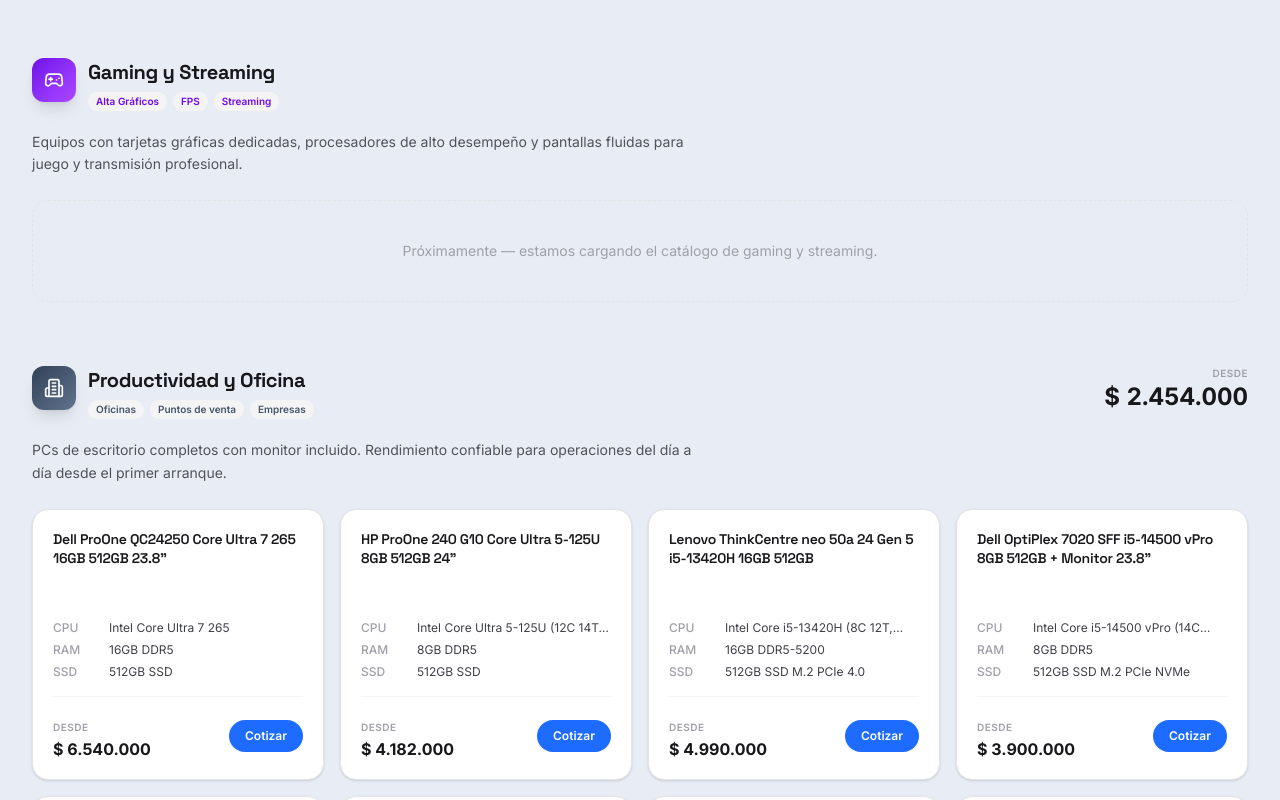
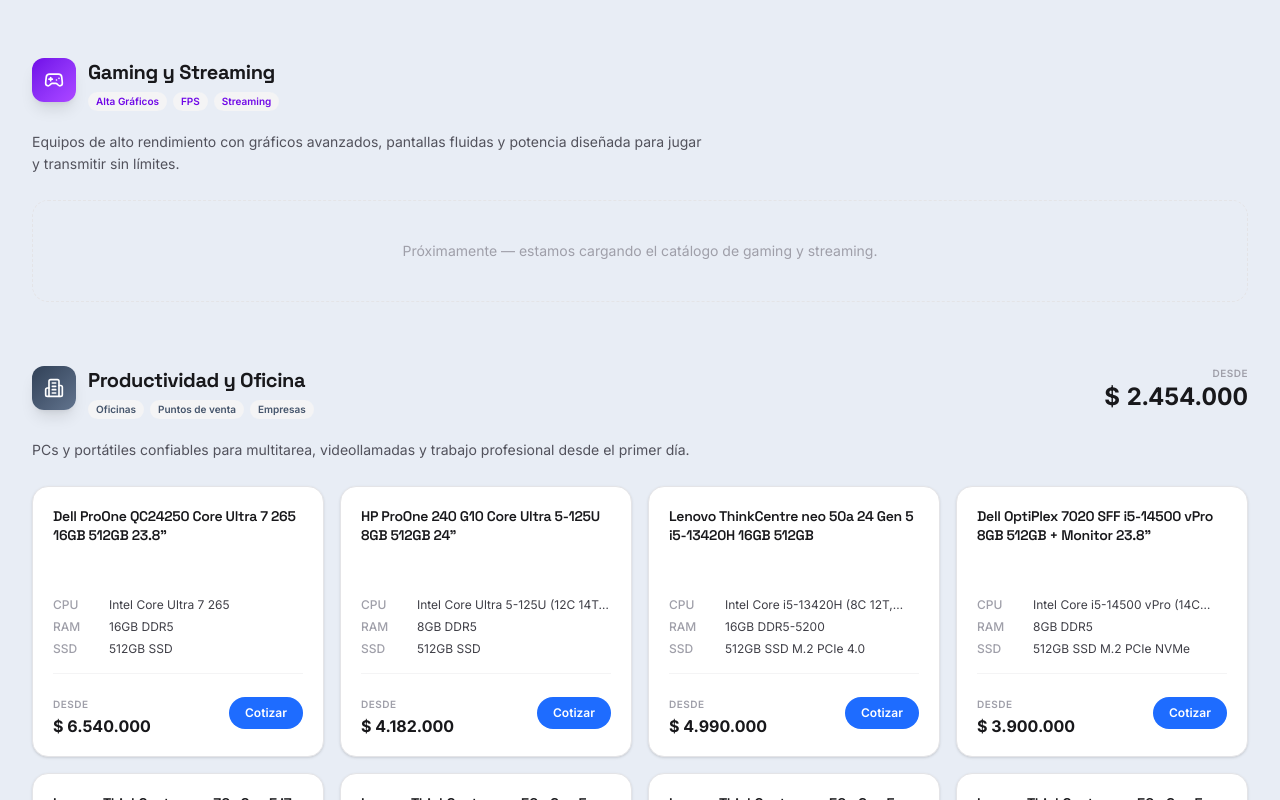
Before and after one commit to luisferupegui/teloconsigo, a Next.js app: page /soluciones in a window 1280 px wide. Shown: the part 1380-2180 px from the top of the page. Built offline with nearby package versions, Linux system fonts and the light colour scheme.

Commit message:
content(promociones): actualizar subtextos de las 11 secciones
Co-Authored-By: Claude Sonnet 4.6 <noreply@anthropic.com>

```diff
--- a/src/app/soluciones/page.tsx
+++ b/src/app/soluciones/page.tsx
@@ -80,7 +80,7 @@ const SECCIONES: SeccionDef[] = [
     filterValue:  "portatil-oficina",
     titulo:       "Hogar y Estudio",
     tags:         ["Teletrabajo", "Estudio", "Económicos"],
-    descripcion:  "Portátiles ágiles y confiables para el hogar o el estudio. Balance ideal entre precio y rendimiento para el uso cotidiano.",
+    descripcion:  "PCs y portátiles ágiles, confiables para estudiar, trabajar y disfrutar en casa con el equilibrio ideal entre rendimiento y precio.",
     icon:         Home,
     iconGradient: "from-sky-600 to-sky-400",
     badge:        PILL,
@@ -93,7 +93,7 @@ const SECCIONES: SeccionDef[] = [
     filterValue:  "gaming-streaming",
     titulo:       "Gaming y Streaming",
     tags:         ["Alta Gráficos", "FPS", "Streaming"],
-    descripcion:  "Equipos con tarjetas gráficas dedicadas, procesadores de alto desempeño y pantallas fluidas para juego y transmisión profesional.",
+    descripcion:  "Equipos de alto rendimiento con gráficos avanzados, pantallas fluidas y potencia diseñada para jugar y transmitir sin límites.",
     icon:         Gamepad2,
     iconGradient: "from-violet-700 to-purple-500",
     badge:        PILL,
@@ -106,7 +106,7 @@ const SECCIONES: SeccionDef[] = [
     filterValue:  "pc-empresarial",
     titulo:       "Productividad y Oficina",
     tags:         ["Oficinas", "Puntos de venta", "Empresas"],
-    descripcion:  "PCs de escritorio completos con monitor incluido. Rendimiento confiable para operaciones del día a día desde el primer arranque.",
+    descripcion:  "PCs y portátiles confiables para multitarea, videollamadas y trabajo profesional desde el primer día.",
     icon:         Building2,
     iconGradient: "from-slate-700 to-slate-500",
     badge:        PILL,
@@ -119,7 +119,7 @@ const SECCIONES: SeccionDef[] = [
     filterValue:  "portatil-ejecutivo",
     titulo:       "Movilidad Premium",
     tags:         ["Livianos", "Elegantes", "Batería larga"],
-    descripcion:  "Portátiles profesionales de alto nivel. ThinkPad, Dell Pro, Asus ExpertBook.",
+    descripcion:  "Portátiles ultra delgados y profesionales diseñados para trabajar con velocidad, autonomía y estilo desde cualquier lugar.",
     icon:         Laptop,
     iconGradient: "from-[#0f3d91] to-[#1e6cff]",
     badge:        PILL,
@@ -132,7 +132,7 @@ const SECCIONES: SeccionDef[] = [
     filterValue:  "redes-servidores",
     titulo:       "Redes y Servidores",
     tags:         ["Routers", "Switches", "NAS"],
-    descripcion:  "Infraestructura de red empresarial. Conectividad estable, segura y escalable para oficinas y sucursales.",
+    descripcion:  "Infraestructura empresarial con conectividad estable, segura y escalable para oficinas, negocios y entornos corporativos.",
     icon:         Server,
     iconGradient: "from-cyan-700 to-cyan-500",
     badge:        PILL,
@@ -145,7 +145,7 @@ const SECCIONES: SeccionDef[] = [
     filterValue:  "creadores-produccion",
     titulo:       "Creadores y Producción",
     tags:         ["Diseño", "Video", "Edición"],
-    descripcion:  "Equipos con GPU dedicada y pantallas de alta fidelidad para diseñadores, editores de video y creadores de contenido.",
+    descripcion:  "Equipos con GPU dedicada y pantallas de alta fidelidad para edición, diseño y creación de contenido profesional.",
     icon:         Video,
     iconGradient: "from-rose-700 to-pink-500",
     badge:        PILL,
@@ -158,7 +158,7 @@ const SECCIONES: SeccionDef[] = [
     filterValue:  "smart-home",
     titulo:       "Smart Home",
     tags:         ["Domótica", "Cámaras", "Asistentes"],
-    descripcion:  "Tecnología inteligente para el hogar y la oficina: cámaras, altavoces, hubs y automatización del espacio.",
+    descripcion:  "Tecnología inteligente para hogares y oficinas modernas con automatización, conectividad y entretenimiento integrado.",
     icon:         Wifi,
     iconGradient: "from-orange-600 to-amber-400",
     badge:        PILL,
@@ -171,7 +171,7 @@ const SECCIONES: SeccionDef[] = [
     filterValue:  "monitor",
     titulo:       "Monitores",
     tags:         ["Productividad", "Setups dobles", "Ergonomía"],
-    descripcion:  "Samsung, LG, AOC, Asus. Desde 22\" hasta 32\". Para escritorios de una o doble pantalla.",
+    descripcion:  "Monitores Samsung, LG, Dell, Asus, AOC y Viewsonic para productividad, Gaming y configuraciones de una o doble pantalla.",
     icon:         Monitor,
     iconGradient: "from-teal-700 to-teal-500",
     badge:        PILL,
@@ -184,7 +184,7 @@ const SECCIONES: SeccionDef[] = [
     filterValue:  "tablet-empresarial",
     titulo:       "Tablets Empresariales",
     tags:         ["Ventas", "Inventario", "Movilidad"],
-    descripcion:  "Para equipos en campo, puntos de venta y trabajo remoto. Lenovo y Samsung con soporte garantizado.",
+    descripcion:  "Tablets confiables para trabajo remoto, puntos de venta y operaciones empresariales en movimiento.",
     icon:         Tablet,
     iconGradient: "from-indigo-700 to-indigo-500",
     badge:        PILL,
@@ -197,7 +197,7 @@ const SECCIONES: SeccionDef[] = [
     filterValue:  "accesorio",
     titulo:       "Accesorios",
     tags:         ["Mouse", "Teclados", "USB", "Discos"],
-    descripcion:  "Combos inalámbricos Logitech, memorias USB y microSD Kingston, discos externos ADATA. Todo lo que necesita tu equipo.",
+    descripcion:  "Periféricos y esenciales tecnológicos para mejorar productividad, conectividad, almacenamiento y comodidad diaria.",
     icon:         Package,
     iconGradient: "from-amber-700 to-amber-500",
     badge:        PILL,
@@ -210,7 +210,7 @@ const SECCIONES: SeccionDef[] = [
     filterValue:  "licencia",
     titulo:       "Licencias y Software",
     tags:         ["Windows", "Office", "Antivirus"],
-    descripcion:  "Licencias originales Microsoft y antivirus empresarial ESET y Kaspersky. Activación inmediata, sin complicaciones.",
+    descripcion:  "Licencias originales Microsoft y soluciones de seguridad empresarial con activación rápida y soporte confiable.",
     icon:         Key,
     iconGradient: "from-emerald-700 to-emerald-500",
     badge:        PILL,
```
